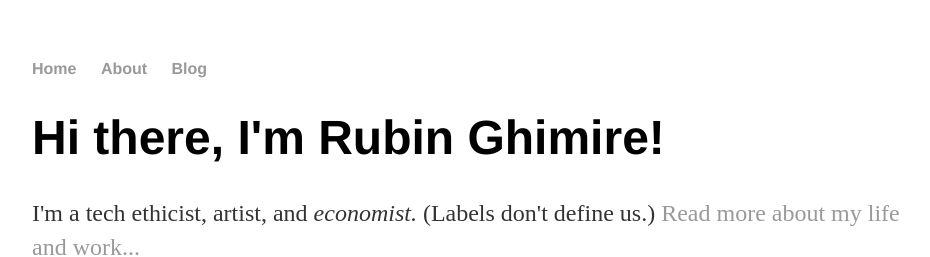
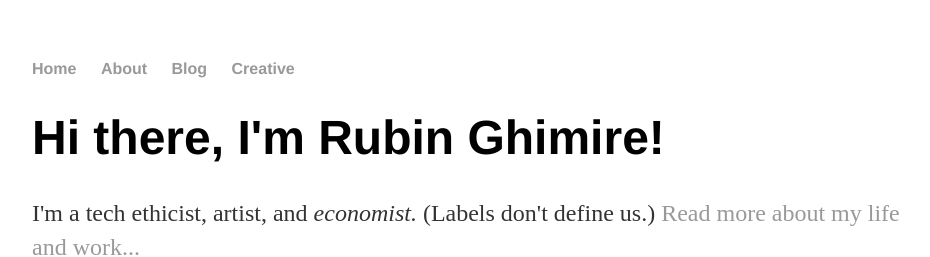
Before and after one commit to rubinghimire/rubinghimire.github.io, a Jekyll site: the page built from index.html, in a window 1280 px wide. Shown: the top 257 px of the page, without its empty margins (160-1090 px from the left). Built offline with Jekyll 4.4.1, drawn with Linux system fonts in a browser that asks for light colours.

Commit message:
Update default.html

```diff
--- a/_layouts/default.html
+++ b/_layouts/default.html
@@ -11,6 +11,7 @@
 	        		<li><a href="/">Home</a></li>
 		        	<li><a href="/about">About</a></li>
 	        		<li><a href="/blog">Blog</a></li>
+				<li><a href="/creative">Creative</a></li>
 	    		</ul>
 			</nav>
 			<div class="container">
```
